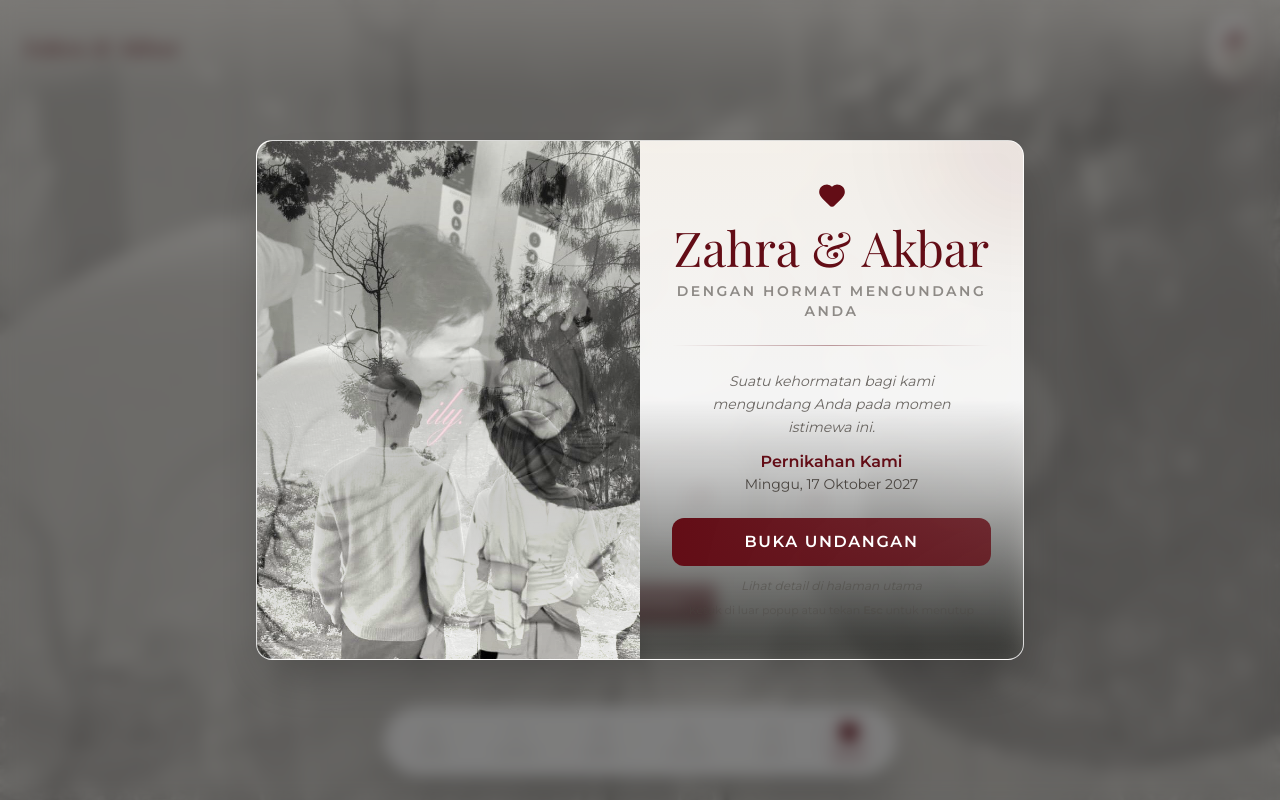
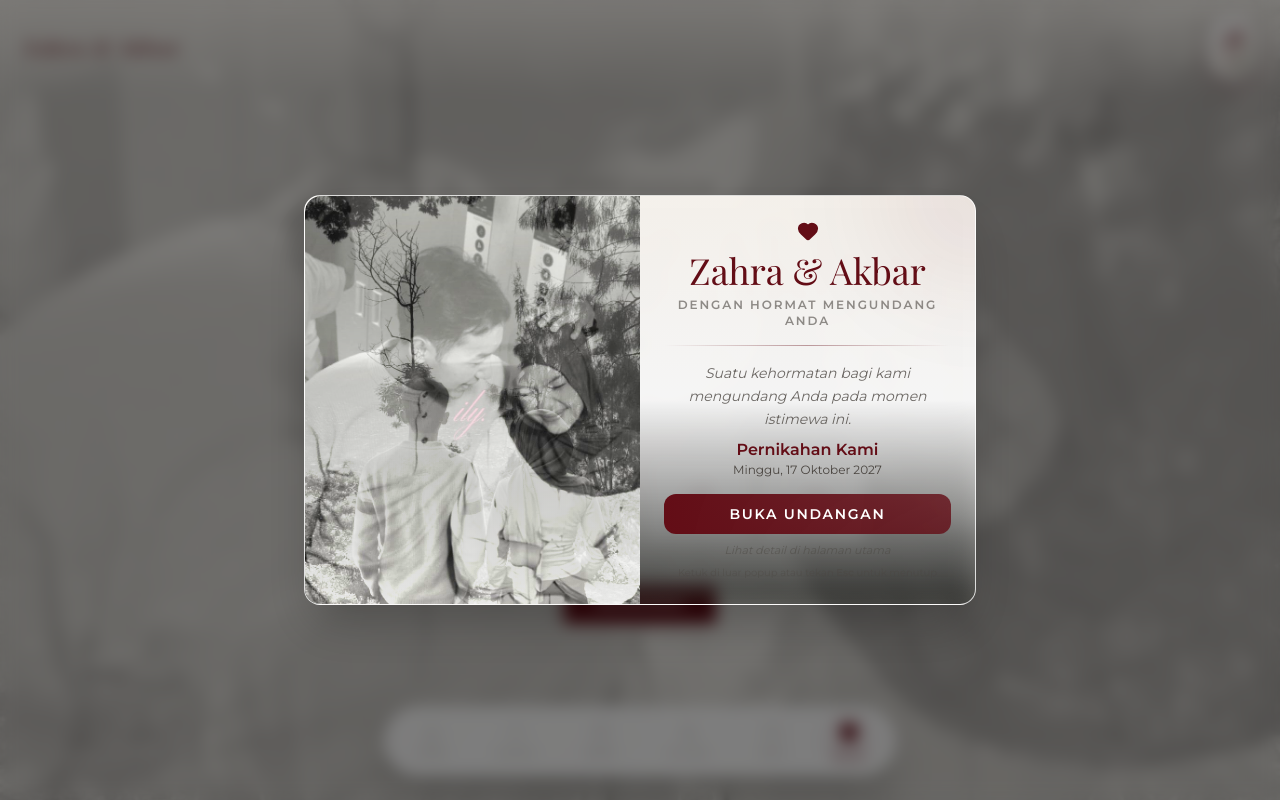
Before and after one commit to rrma1710/wedding, a React (Vite) app: page / in a window 1280 px wide. Built offline with nearby package versions, Linux system fonts and the light colour scheme; a web font is replaced by a local one.

Commit message:
update layout

```diff
--- a/src/components/InvitationPopup.tsx
+++ b/src/components/InvitationPopup.tsx
@@ -92,14 +92,14 @@ export const InvitationPopup = ({
           animate={{ opacity: 1 }}
           exit={{ opacity: 0 }}
           transition={{ duration: 0.4 }}
-          className="fixed inset-0 z-[999] grid place-items-center bg-black/50 backdrop-blur-sm p-4"
+          className="fixed inset-0 z-999 grid place-items-center bg-black/50 backdrop-blur-sm p-3"
         >
           <motion.div
             initial={{ scale: 0.85, opacity: 0, y: 30 }}
             animate={{ scale: 1, opacity: 1, y: 0 }}
             exit={{ scale: 0.85, opacity: 0, y: 30 }}
             transition={{ duration: 0.45, type: 'spring', stiffness: 280, damping: 28 }}
-            className="relative w-full max-w-3xl bg-linear-to-b from-champagne/95 via-white/95 to-sage/5 backdrop-blur-md rounded-2xl p-0 shadow-2xl border border-white/80 overflow-hidden max-h-[80vh]"
+            className="relative w-full max-w-2xl bg-linear-to-b from-champagne/95 via-white/95 to-sage/5 backdrop-blur-md rounded-2xl p-0 shadow-2xl border border-white/80 overflow-hidden max-h-[76vh]"
           >
             {/* Decorative elements */}
             <motion.div
@@ -120,43 +120,43 @@ export const InvitationPopup = ({
 
             {/* Content (right column on desktop) */}
             <div className="grid grid-cols-1 md:grid-cols-2">
-              <div className="hidden md:block relative overflow-hidden rounded-l-2xl min-h-[320px]">
+              <div className="relative overflow-hidden md:rounded-l-2xl h-28 sm:h-32 md:h-auto md:min-h-75">
                 <motion.div initial={{ scale: 1.05 }} animate={{ scale: 1 }} transition={{ duration: 1.6, ease: 'easeOut' }} className="absolute inset-0 bg-cover bg-center transform-gpu" style={{ backgroundImage: `url(${bgHero})` }} />
-                <div className="absolute inset-0 bg-gradient-to-b from-transparent via-white/40 to-white/80 mix-blend-overlay" />
+                <div className="absolute inset-0 bg-linear-to-b from-transparent via-white/40 to-white/80 mix-blend-overlay" />
               </div>
 
-              <div className="relative z-10 px-4 sm:px-8 py-8 sm:py-10 flex flex-col justify-center">
+              <div className="relative z-10 px-4 sm:px-6 py-5 sm:py-6 flex flex-col justify-center">
                 {/* Header */}
                 <motion.div initial={{ opacity: 0, y: 12 }} animate={{ opacity: 1, y: 0 }} transition={{ delay: 0.15, duration: 0.5 }} className="text-center">
                   <div className="mx-auto w-full max-w-lg">
-                    <div className="flex items-center justify-center mb-2">
-                      <Heart size={28} className="text-burgundy fill-burgundy" />
+                    <div className="flex items-center justify-center mb-1.5">
+                      <Heart size={22} className="text-burgundy fill-burgundy" />
                     </div>
-                    <h1 className="text-3xl sm:text-4xl md:text-5xl font-serif text-burgundy leading-tight">Zahra & Akbar</h1>
-                    <p className="mt-1 text-[11px] sm:text-sm tracking-[0.18em] font-semibold text-charcoal/60 uppercase">Dengan hormat mengundang Anda</p>
+                    <h1 className="text-2xl sm:text-3xl md:text-4xl font-serif text-burgundy leading-tight">Zahra & Akbar</h1>
+                    <p className="mt-1 text-[10px] sm:text-xs tracking-[0.16em] font-semibold text-charcoal/60 uppercase">Dengan hormat mengundang Anda</p>
                   </div>
                 </motion.div>
 
-                <motion.div initial={{ scaleX: 0 }} animate={{ scaleX: 1 }} transition={{ delay: 0.35, duration: 0.6 }} className="h-px bg-gradient-to-r from-transparent via-burgundy/40 to-transparent my-6" />
+                <motion.div initial={{ scaleX: 0 }} animate={{ scaleX: 1 }} transition={{ delay: 0.35, duration: 0.6 }} className="h-px bg-linear-to-r from-transparent via-burgundy/40 to-transparent my-4" />
 
-                <motion.div initial={{ opacity: 0, y: 12 }} animate={{ opacity: 1, y: 0 }} transition={{ delay: 0.45, duration: 0.5 }} className="text-center px-2 sm:px-6">
-                  <p className="text-sm italic leading-relaxed text-charcoal/80 max-w-xl mx-auto">Suatu kehormatan bagi kami mengundang Anda pada momen istimewa ini.</p>
-                  <div className="mt-3">
-                    <p className="font-semibold text-md text-burgundy">Pernikahan Kami</p>
-                    <p className="text-xs sm:text-sm">Minggu, 17 Oktober 2027</p>
+                <motion.div initial={{ opacity: 0, y: 12 }} animate={{ opacity: 1, y: 0 }} transition={{ delay: 0.45, duration: 0.5 }} className="text-center px-1 sm:px-3">
+                  <p className="text-xs sm:text-sm italic leading-relaxed text-charcoal/80 max-w-xl mx-auto">Suatu kehormatan bagi kami mengundang Anda pada momen istimewa ini.</p>
+                  <div className="mt-2">
+                    <p className="font-semibold text-sm sm:text-base text-burgundy">Pernikahan Kami</p>
+                    <p className="text-[11px] sm:text-xs">Minggu, 17 Oktober 2027</p>
                   </div>
                 </motion.div>
 
-                <motion.div initial={{ opacity: 0, y: 15 }} animate={{ opacity: 1, y: 0 }} transition={{ delay: 0.65, duration: 0.5 }} className="pt-6">
+                <motion.div initial={{ opacity: 0, y: 15 }} animate={{ opacity: 1, y: 0 }} transition={{ delay: 0.65, duration: 0.5 }} className="pt-4">
                   <div className="flex items-center justify-center">
-                    <motion.button initial={{ opacity: 0, scale: 0.96 }} whileInView={{ opacity: 1, scale: 1 }} whileHover={{ scale: 1.02, boxShadow: '0 18px 45px rgba(99,13,22,0.22)' }} whileTap={{ scale: 0.975 }} onClick={() => { onOpenAndPlay?.(); const audio = audioRef.current; if (audio) { audio.muted = false; void audio.play().catch(() => {}); } }} type="button" className="w-full max-w-lg bg-linear-to-r from-burgundy to-burgundy/80 text-white px-5 py-3 tracking-widest text-sm sm:text-base font-semibold transition-all uppercase rounded-xl flex items-center justify-center gap-2">
+                    <motion.button initial={{ opacity: 0, scale: 0.96 }} whileInView={{ opacity: 1, scale: 1 }} whileHover={{ scale: 1.02, boxShadow: '0 18px 45px rgba(99,13,22,0.22)' }} whileTap={{ scale: 0.975 }} onClick={() => { onOpenAndPlay?.(); const audio = audioRef.current; if (audio) { audio.muted = false; void audio.play().catch(() => {}); } }} type="button" className="w-full max-w-md bg-linear-to-r from-burgundy to-burgundy/80 text-white px-4 py-2.5 tracking-[0.12em] text-xs sm:text-sm font-semibold transition-all uppercase rounded-xl flex items-center justify-center gap-2">
                       <span>Buka Undangan</span>
                     </motion.button>
                   </div>
                 </motion.div>
-                <motion.p initial={{ opacity: 0 }} animate={{ opacity: 1 }} transition={{ delay: 0.9, duration: 0.5 }} className="text-center text-xs text-charcoal/50 pt-3 italic">Lihat detail di halaman utama</motion.p>
+                <motion.p initial={{ opacity: 0 }} animate={{ opacity: 1 }} transition={{ delay: 0.9, duration: 0.5 }} className="text-center text-[11px] text-charcoal/50 pt-2 italic">Lihat detail di halaman utama</motion.p>
 
-                <p className="text-center text-[11px] text-charcoal/40 mt-2">Ketuk di luar popup atau tekan <span className="font-semibold">Esc</span> untuk menutup</p>
+                <p className="text-center text-[10px] text-charcoal/40 mt-1.5">Ketuk di luar popup atau tekan <span className="font-semibold">Esc</span> untuk menutup</p>
               </div>
             </div>
           </motion.div>
```
